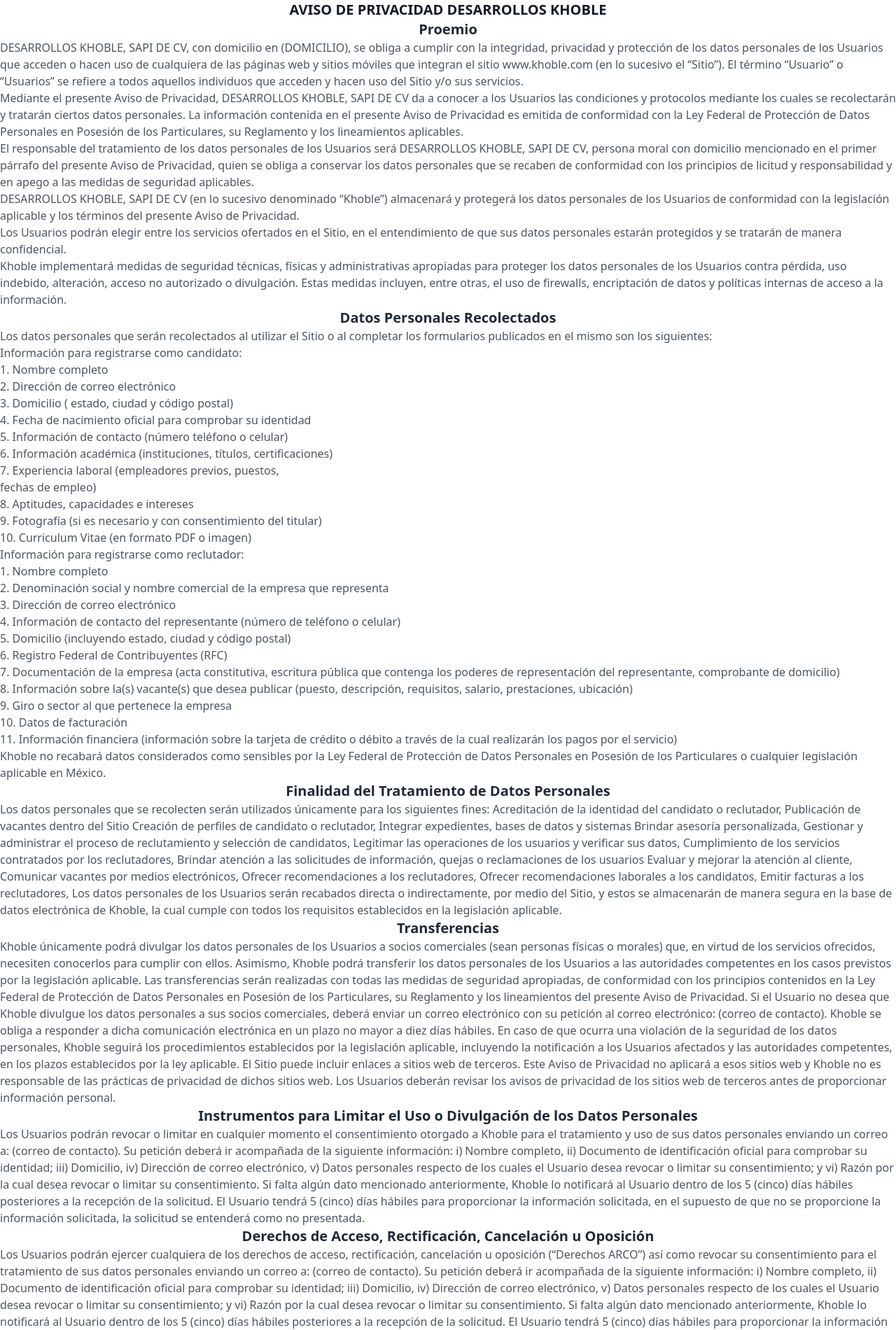
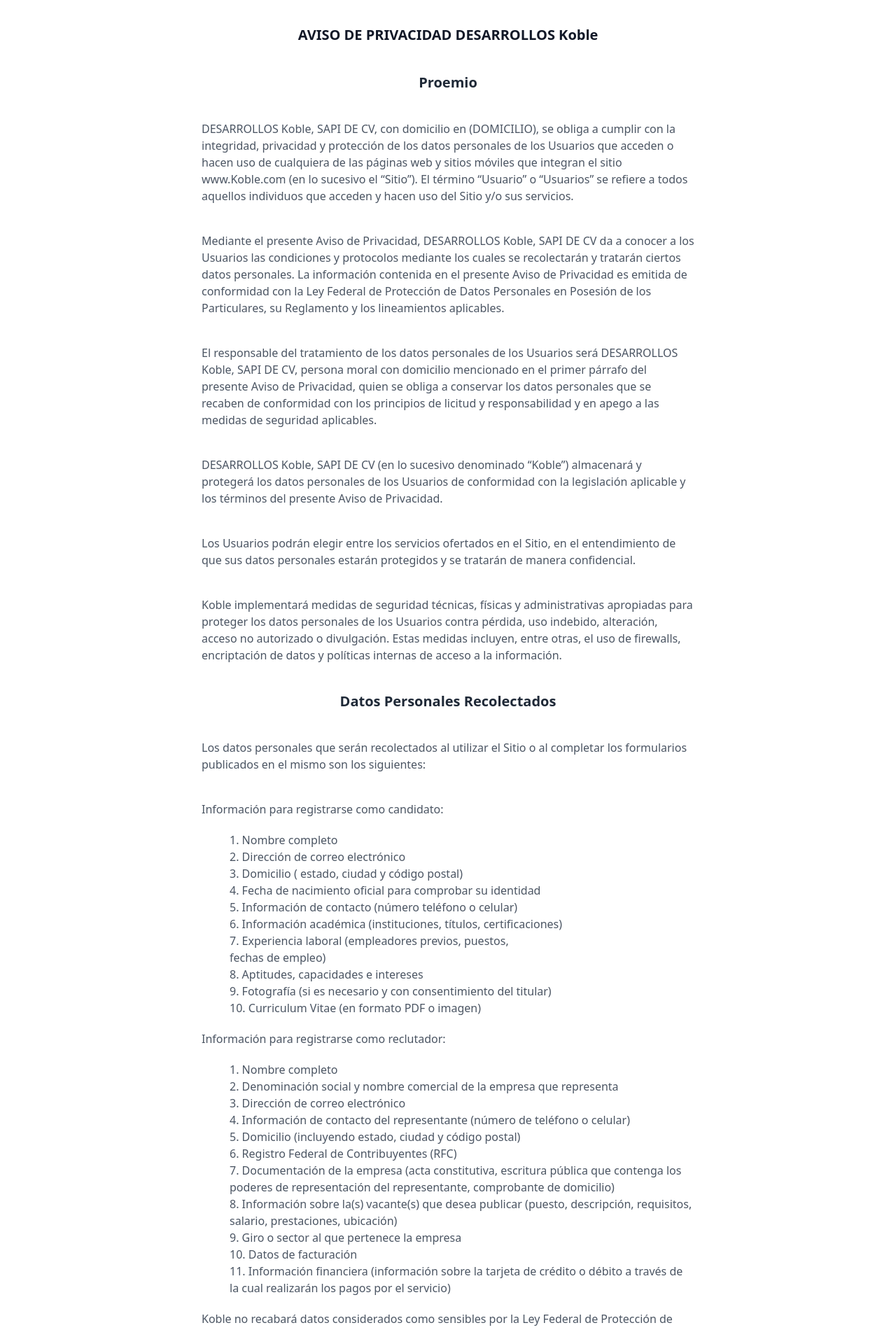
Before and after one commit to SaulGallegos/khoblelandingv1, a Next.js app: page /TermsAndConditions in a window 1280 px wide. Shown: the top 1900 px of the page at 70% size. Built offline with nearby package versions, Linux system fonts and the light colour scheme.

Commit message:
Terms & conditions: design & cookies
Improved styling and more specific cookies statement

```diff
--- a/src/pages/TermsAndConditions.tsx
+++ b/src/pages/TermsAndConditions.tsx
@@ -1,21 +1,21 @@
 export default function TermsAndConditions() {
   return (
-    <div>
+    <div className="py-4 px-6 md:px-32 lg:px-72 p-parent">
       <p className='text-xl text-gray-900 font-semibold text-center'>
-        AVISO DE PRIVACIDAD DESARROLLOS KHOBLE
+        AVISO DE PRIVACIDAD DESARROLLOS Koble
       </p>
       <p className='text-xl text-gray-800 font-semibold text-center'>Proemio</p>
       <p className='text-x text-gray-600 '>
-        DESARROLLOS KHOBLE, SAPI DE CV, con domicilio en (DOMICILIO), se obliga
+        DESARROLLOS Koble, SAPI DE CV, con domicilio en (DOMICILIO), se obliga
         a cumplir con la integridad, privacidad y protección de los datos
         personales de los Usuarios que acceden o hacen uso de cualquiera de las
-        páginas web y sitios móviles que integran el sitio www.khoble.com (en lo
+        páginas web y sitios móviles que integran el sitio www.Koble.com (en lo
         sucesivo el “Sitio”). El término “Usuario” o “Usuarios” se refiere a
         todos aquellos individuos que acceden y hacen uso del Sitio y/o sus
         servicios.
       </p>
       <p className='text-x text-gray-600 '>
-        Mediante el presente Aviso de Privacidad, DESARROLLOS KHOBLE, SAPI DE CV
+        Mediante el presente Aviso de Privacidad, DESARROLLOS Koble, SAPI DE CV
         da a conocer a los Usuarios las condiciones y protocolos mediante los
         cuales se recolectarán y tratarán ciertos datos personales. La
         información contenida en el presente Aviso de Privacidad es emitida de
@@ -25,14 +25,14 @@
       </p>
       <p className='text-x text-gray-600 '>
         El responsable del tratamiento de los datos personales de los Usuarios
-        será DESARROLLOS KHOBLE, SAPI DE CV, persona moral con domicilio
+        será DESARROLLOS Koble, SAPI DE CV, persona moral con domicilio
         mencionado en el primer párrafo del presente Aviso de Privacidad, quien
         se obliga a conservar los datos personales que se recaben de conformidad
         con los principios de licitud y responsabilidad y en apego a las medidas
         de seguridad aplicables.
       </p>
       <p className='text-x text-gray-600 '>
-        DESARROLLOS KHOBLE, SAPI DE CV (en lo sucesivo denominado “Khoble”)
+        DESARROLLOS Koble, SAPI DE CV (en lo sucesivo denominado “Koble”)
         almacenará y protegerá los datos personales de los Usuarios de
         conformidad con la legislación aplicable y los términos del presente
         Aviso de Privacidad.
@@ -43,7 +43,7 @@
         tratarán de manera confidencial.{' '}
       </p>
       <p className='text-x text-gray-600 '>
-        Khoble implementará medidas de seguridad técnicas, físicas y
+        Koble implementará medidas de seguridad técnicas, físicas y
         administrativas apropiadas para proteger los datos personales de los
         Usuarios contra pérdida, uso indebido, alteración, acceso no autorizado
         o divulgación. Estas medidas incluyen, entre otras, el uso de firewalls,
@@ -106,7 +106,7 @@
         </li>
       </ol>
       <p className='text-x text-gray-600 '>
-        Khoble no recabará datos considerados como sensibles por la Ley Federal
+        Koble no recabará datos considerados como sensibles por la Ley Federal
         de Protección de Datos Personales en Posesión de los Particulares o
         cualquier legislación aplicable en México.
       </p>
@@ -128,7 +128,7 @@
         recomendaciones laborales a los candidatos, Emitir facturas a los
         reclutadores, Los datos personales de los Usuarios serán recabados
         directa o indirectamente, por medio del Sitio, y estos se almacenarán de
-        manera segura en la base de datos electrónica de Khoble, la cual cumple
+        manera segura en la base de datos electrónica de Koble, la cual cumple
         con todos los requisitos establecidos en la legislación aplicable.
       </p>
 
@@ -136,26 +136,26 @@
         Transferencias
       </p>
       <p className='text-x text-gray-600 '>
-        Khoble únicamente podrá divulgar los datos personales de los Usuarios a
+        Koble únicamente podrá divulgar los datos personales de los Usuarios a
         socios comerciales (sean personas físicas o morales) que, en virtud de
         los servicios ofrecidos, necesiten conocerlos para cumplir con ellos.
-        Asimismo, Khoble podrá transferir los datos personales de los Usuarios a
+        Asimismo, Koble podrá transferir los datos personales de los Usuarios a
         las autoridades competentes en los casos previstos por la legislación
         aplicable. Las transferencias serán realizadas con todas las medidas de
         seguridad apropiadas, de conformidad con los principios contenidos en la
         Ley Federal de Protección de Datos Personales en Posesión de los
         Particulares, su Reglamento y los lineamientos del presente Aviso de
-        Privacidad. Si el Usuario no desea que Khoble divulgue los datos
+        Privacidad. Si el Usuario no desea que Koble divulgue los datos
         personales a sus socios comerciales, deberá enviar un correo electrónico
-        con su petición al correo electrónico: (correo de contacto). Khoble se
+        con su petición al correo electrónico: (correo de contacto). Koble se
         obliga a responder a dicha comunicación electrónica en un plazo no mayor
         a diez días hábiles. En caso de que ocurra una violación de la seguridad
-        de los datos personales, Khoble seguirá los procedimientos establecidos
+        de los datos personales, Koble seguirá los procedimientos establecidos
         por la legislación aplicable, incluyendo la notificación a los Usuarios
         afectados y las autoridades competentes, en los plazos establecidos por
         la ley aplicable. El Sitio puede incluir enlaces a sitios web de
         terceros. Este Aviso de Privacidad no aplicará a esos sitios web y
-        Khoble no es responsable de las prácticas de privacidad de dichos sitios
+        Koble no es responsable de las prácticas de privacidad de dichos sitios
         web. Los Usuarios deberán revisar los avisos de privacidad de los sitios
         web de terceros antes de proporcionar información personal.
       </p>
@@ -165,14 +165,14 @@
       </p>
       <p className='text-x text-gray-600 '>
         Los Usuarios podrán revocar o limitar en cualquier momento el
-        consentimiento otorgado a Khoble para el tratamiento y uso de sus datos
+        consentimiento otorgado a Koble para el tratamiento y uso de sus datos
         personales enviando un correo a: (correo de contacto). Su petición
         deberá ir acompañada de la siguiente información: i) Nombre completo,
         ii) Documento de identificación oficial para comprobar su identidad;
         iii) Domicilio, iv) Dirección de correo electrónico, v) Datos personales
         respecto de los cuales el Usuario desea revocar o limitar su
         consentimiento; y vi) Razón por la cual desea revocar o limitar su
-        consentimiento. Si falta algún dato mencionado anteriormente, Khoble lo
+        consentimiento. Si falta algún dato mencionado anteriormente, Koble lo
         notificará al Usuario dentro de los 5 (cinco) días hábiles posteriores a
         la recepción de la solicitud. El Usuario tendrá 5 (cinco) días hábiles
         para proporcionar la información solicitada, en el supuesto de que no se
@@ -193,7 +193,7 @@
         Domicilio, iv) Dirección de correo electrónico, v) Datos personales
         respecto de los cuales el Usuario desea revocar o limitar su
         consentimiento; y vi) Razón por la cual desea revocar o limitar su
-        consentimiento. Si falta algún dato mencionado anteriormente, Khoble lo
+        consentimiento. Si falta algún dato mencionado anteriormente, Koble lo
         notificará al Usuario dentro de los 5 (cinco) días hábiles posteriores a
         la recepción de la solicitud. El Usuario tendrá 5 (cinco) días hábiles
         para proporcionar la información solicitada, en el supuesto de que no se
@@ -206,7 +206,7 @@
       <p className='text-x text-gray-600 '>
         Los datos personales proporcionados por los Usuarios serán conservados
         por un periodo de 10 años o hasta que el Usuario solicite su
-        eliminación. Khoble revisa periódicamente la necesidad de conservar los
+        eliminación. Koble revisa periódicamente la necesidad de conservar los
         datos y puede eliminarlos antes si ya no son necesarios para los fines
         establecidos en el presente Aviso de Privacidad. Los datos personales
         serán resguardados, conservados y protegidos de conformidad con la Ley
@@ -218,7 +218,7 @@
         Cookies, Web Beacons y Tecnologías Similares
       </p>
       <p className='text-x text-gray-600 '>
-        Khoble podrá utilizar tecnologías como cookies, web beacons y otras
+        Koble podrá utilizar tecnologías como cookies &#40;de manera automática&#41;, web beacons y otras
         tecnologías de rastreo que permiten cumplir con las finalidades
         establecidas en el presente Aviso de Privacidad. Dichos archivos
         permiten al prestador de servicios de internet detectar y “recordar”
@@ -233,7 +233,7 @@
         Cambios al Aviso de Privacidad
       </p>
       <p className='text-x text-gray-600 '>
-        En caso de que Khoble llegase a modificar el presente Aviso de
+        En caso de que Koble llegase a modificar el presente Aviso de
         Privacidad, el Usuario podrá acceder a dichas modificaciones a través
         del Sitio en el enlace de “Aviso de Privacidad”.
       </p>
--- a/src/styles/globals.css
+++ b/src/styles/globals.css
@@ -1,3 +1,16 @@
 @tailwind base;
 @tailwind components;
 @tailwind utilities;
+
+/* Terms & Conditions */
+:root {
+    --vertical-padding: 20px;
+}
+
+.p-parent>p {
+    padding: var(--vertical-padding) 0 var(--vertical-padding) 0; /* top right bottom left */
+}
+
+.p-parent>ol {
+    padding-left: calc(var(--vertical-padding) * 2);
+}
```
